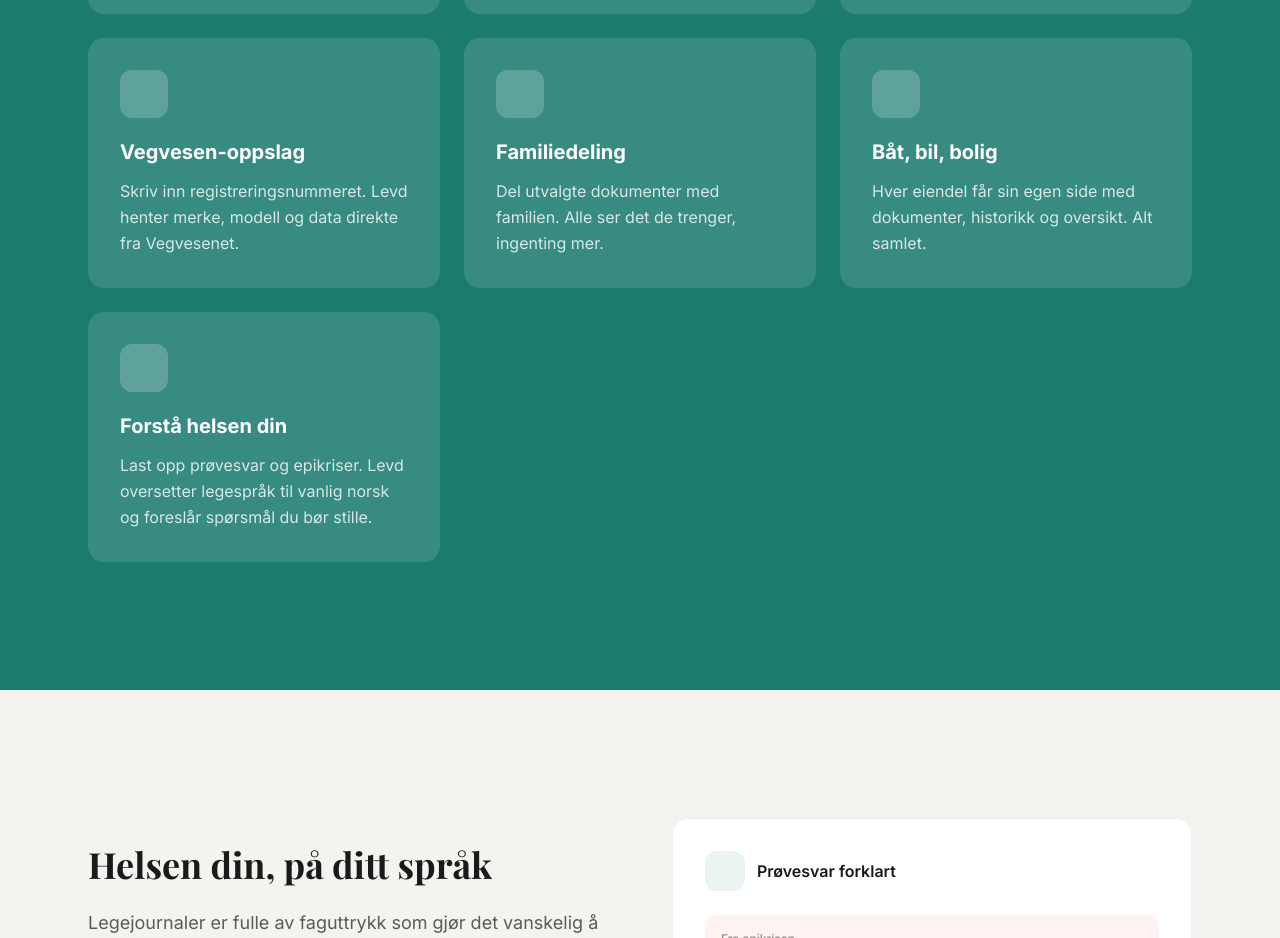
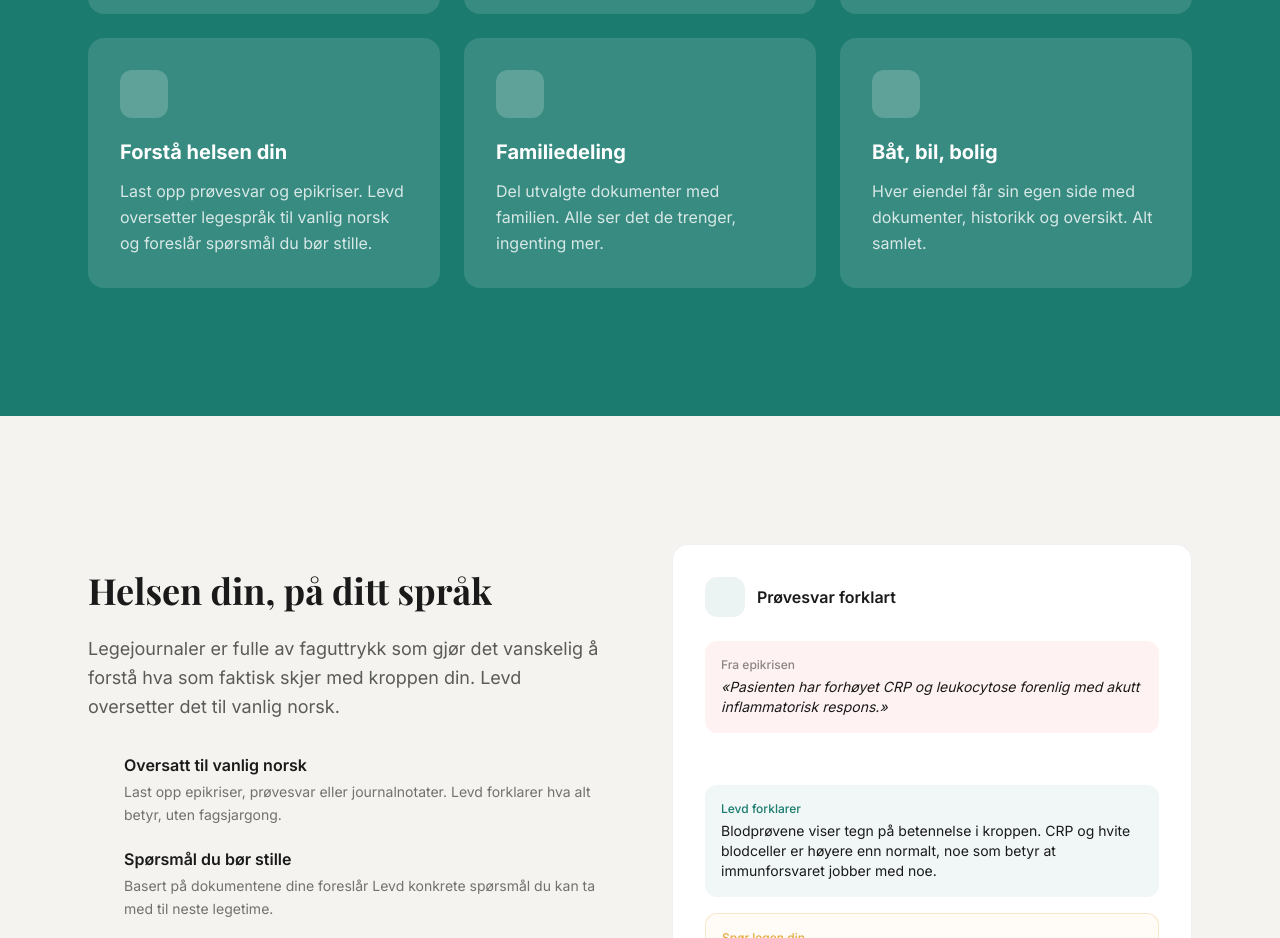
Before and after one commit to adriansandstrand-maker/levd-prelaunch, a React (Vite) app: page / in a window 1280 px wide. Shown: the part 2598-3536 px from the top of the page. Built offline with nearby package versions, Linux system fonts and the light colour scheme; no server answers; some icons are missing.

Commit message:
fix: replace Vegvesen card with Forstå helsen din, remove duplicate

```diff
--- a/src/App.tsx
+++ b/src/App.tsx
@@ -415,9 +415,9 @@
     color: GOLDEN,
   },
   {
-    icon: Car,
-    title: 'Vegvesen-oppslag',
-    desc: 'Skriv inn registreringsnummeret. Levd henter merke, modell og data direkte fra Vegvesenet.',
+    icon: HealthCross,
+    title: 'Forstå helsen din',
+    desc: 'Last opp prøvesvar og epikriser. Levd oversetter legespråk til vanlig norsk og foreslår spørsmål du bør stille.',
     color: CORAL,
   },
   {
@@ -431,12 +431,6 @@
     title: 'Båt, bil, bolig',
     desc: 'Hver eiendel får sin egen side med dokumenter, historikk og oversikt. Alt samlet.',
     color: GOLDEN,
-  },
-  {
-    icon: HealthCross,
-    title: 'Forstå helsen din',
-    desc: 'Last opp prøvesvar og epikriser. Levd oversetter legespråk til vanlig norsk og foreslår spørsmål du bør stille.',
-    color: CORAL,
   },
 ];
 
```
